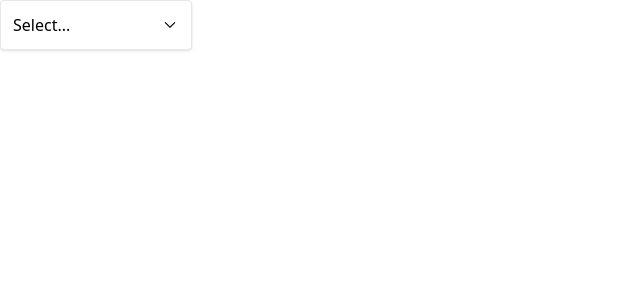
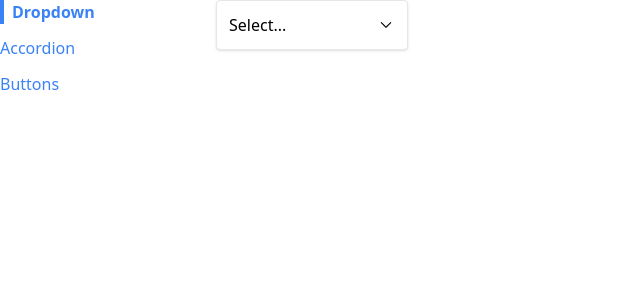
Before and after one commit to jaymistry456/react-components, a React (Create React App) app: page / in a window 1280 px wide. Shown: the top 300 px of the page, without its empty margins (0-640 px from the left). Built offline with nearby package versions, Linux system fonts and the light colour scheme.

Commit message:
adding Link, Route and Sidebar components for custom navigation

```diff
--- a/src/App.js
+++ b/src/App.js
@@ -1,20 +1,26 @@
-import { useState } from "react";
-import Dropdown from "./components/Dropdown";
+import Sidebar from "./components/Sidebar";
+import Route from "./components/Route";
+import AccordionPage from "./pages/AccordionPage";
+import DropdownPage from "./pages/DropdownPage";
+import ButtonPage from "./pages/ButtonPage";
 
 function App() {
-    const [selection, setSelection] = useState(null);
-
-    const handleSelect = (option) => {
-        setSelection(option);
-    };
-
-    const options = [
-        {label: 'Red', value: 'red'},
-        {label: 'Green', value: 'green'},
-        {label: 'Blue', value: 'blue'}
-    ];
-
-    return <Dropdown options={options} value={selection} onChange={handleSelect} />;
+    return (
+        <div className="container mx-auto grid grid-cols-6 gap-4 empty-4">
+            <Sidebar />
+            <div className="col-span-5">
+                <Route path="/accordion">
+                    <AccordionPage />
+                </Route>
+                <Route path="/">
+                    <DropdownPage />
+                </Route>
+                <Route path="/buttons">
+                    <ButtonPage />
+                </Route>
+            </div>
+        </div>
+    );
 }
 
 export default App;
--- /dev/null
+++ b/src/components/Link.js
@@ -0,0 +1,27 @@
+import classNames from "classnames";
+import useNavigation from "../hooks/use-navigation";
+
+function Link({ to, children, className, activeClassName }) {
+    const { navigate, currentPath } = useNavigation();
+
+    const classes = classNames(
+        'text-blue-500',
+        className,
+        currentPath === to && activeClassName
+    );
+
+    const handleClick = (event) => {
+        if(event.ctrlKey || event.metaKey) {
+            return;
+        }
+        event.preventDefault();
+
+        navigate(to);
+    };
+
+    return <a className={classes} href={to} onClick={handleClick}>
+                {children}
+            </a>
+}
+
+export default Link;
--- /dev/null
+++ b/src/components/Route.js
@@ -0,0 +1,13 @@
+import useNavigation from "../hooks/use-navigation";
+
+function Route({ path, children }) {
+    const { currentPath } = useNavigation();
+
+    if(path === currentPath) {
+        return children;
+    }
+
+    return null;
+}
+
+export default Route;
--- /dev/null
+++ b/src/components/Sidebar.js
@@ -0,0 +1,30 @@
+import Link from "./Link";
+
+function Sidebar() {
+    const links = [
+        { label: 'Dropdown', path: '/' },
+        { label: 'Accordion', path: '/accordion' },
+        { label: 'Buttons', path: '/buttons' },
+    ];
+
+    const renderedLinks = links.map((link) => {
+        return (
+            <Link
+            key={link.label}
+            to={link.path}
+            className="mb-3"
+            activeClassName="font-bold border-l-4 border-blue-500 pl-2"
+            >
+                {link.label}
+            </Link>
+        );
+    });
+
+    return (
+        <div className="sticky top-0 overflow-y-scroll flex flex-col items-start">
+            {renderedLinks}
+        </div>
+    );
+}
+
+export default Sidebar;
--- /dev/null
+++ b/src/context/navigation.js
@@ -0,0 +1,30 @@
+import { createContext, useState, useEffect } from "react";
+
+const NavigationContext = createContext();
+
+function NavigationProvider({ children }) {
+    const [currentPath, setCurrentPath] = useState(window.location.pathname);
+
+    useEffect(() => {
+        const handler = () => {
+            setCurrentPath(window.location.pathname);
+        };
+        window.addEventListener('popstate', handler);
+
+        return () => {
+            window.removeEventListener('popstate', handler);
+        };
+    }, []);
+
+    const navigate = (to) => {
+        window.history.pushState({}, '', to);
+        setCurrentPath(to)
+    }
+
+    return <NavigationContext.Provider value={{currentPath, navigate}}>
+        {children}
+    </NavigationContext.Provider>;
+}
+
+export {NavigationProvider};
+export default NavigationContext;
--- /dev/null
+++ b/src/hooks/use-navigation.js
@@ -0,0 +1,8 @@
+import NavigationContext from "../context/navigation";
+import { useContext } from "react";
+
+function useNavigation() {
+    return useContext(NavigationContext);
+}
+
+export default useNavigation;
--- a/src/index.js
+++ b/src/index.js
@@ -1,8 +1,13 @@
 import './index.css';
 import React from 'react';
-import ReactDOM from 'react-dom';
+import ReactDOM from 'react-dom/client';
 import App from './App';
+import { NavigationProvider } from './context/navigation';
 
 const root = ReactDOM.createRoot(document.getElementById('root'));
 
-root.render(<App />);
+root.render(
+    <NavigationProvider>
+        <App />
+    </NavigationProvider>
+);
--- a/src/pages/AccordionPage.js
+++ b/src/pages/AccordionPage.js
@@ -1,4 +1,4 @@
-import Accordion from "./components/Accordion";
+import Accordion from "../components/Accordion";
 
 function AccordionPage() {
 
--- /dev/null
+++ b/src/pages/DropdownPage.js
@@ -0,0 +1,20 @@
+import { useState } from "react";
+import Dropdown from "../components/Dropdown";
+
+function DrpdownPage() {
+    const [selection, setSelection] = useState(null);
+
+    const handleSelect = (option) => {
+        setSelection(option);
+    };
+
+    const options = [
+        {label: 'Red', value: 'red'},
+        {label: 'Green', value: 'green'},
+        {label: 'Blue', value: 'blue'}
+    ];
+
+    return <Dropdown options={options} value={selection} onChange={handleSelect} />;
+}
+
+export default DrpdownPage;
```
